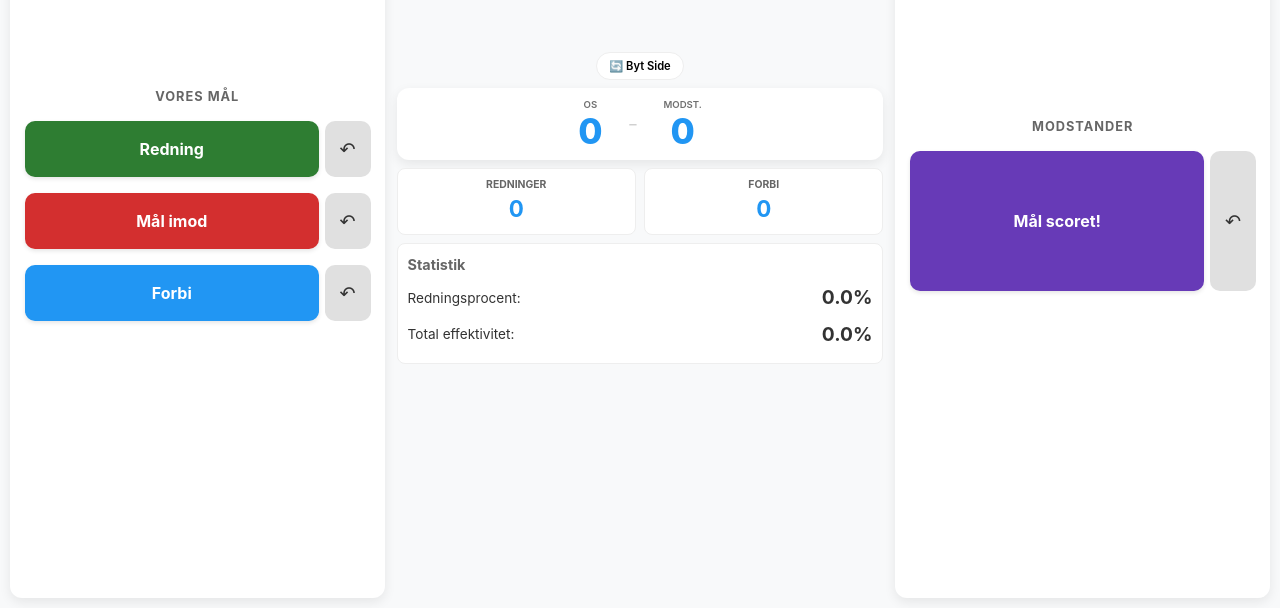
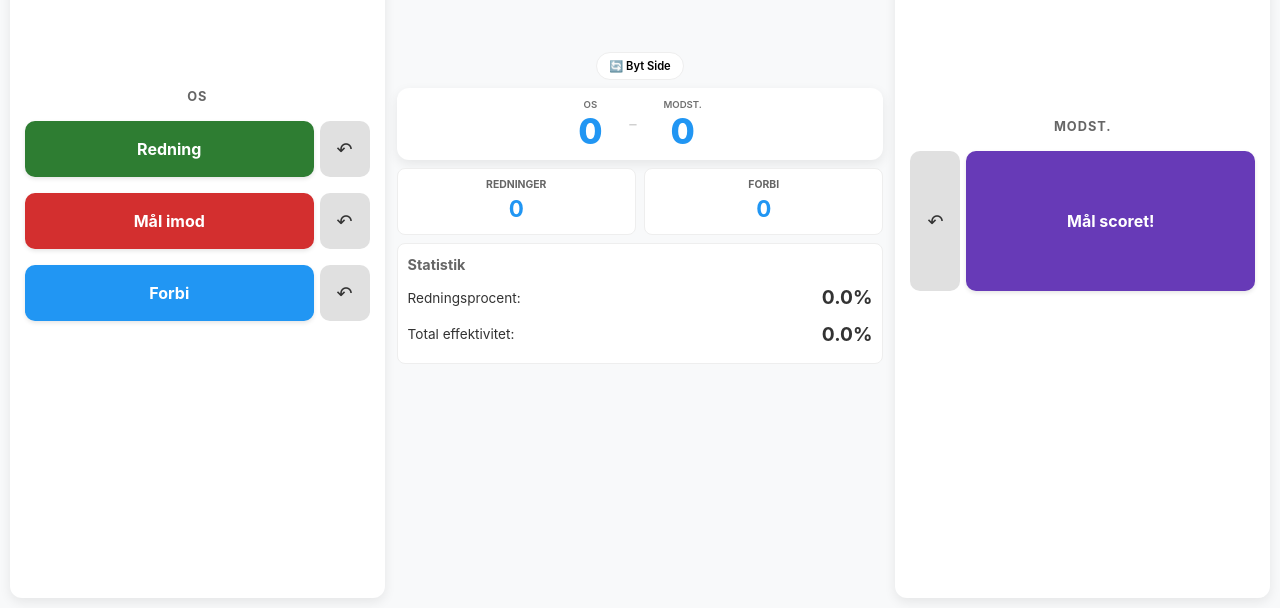
Before and after one commit to Kobogo/Handball, a React (Vite) app: page / in a window 1280 px wide. Shown: the part 192-800 px from the top of the page. Built offline with nearby package versions, Linux system fonts and the light colour scheme.

Commit message:
Update LandscapeTracker and Modal components to include team names and improve layout

```diff
--- a/src/App.tsx
+++ b/src/App.tsx
@@ -68,6 +68,8 @@ function App() {
       {/* 2. LANDSCAPE OVERLAY (Vises kun via CSS media query) */}
       <LandscapeTracker
         stats={stats}
+        homeTeam={matchInfo?.homeTeam || 'Os'}
+        awayTeam={matchInfo?.awayTeam || 'Modst.'}
         onAction={handleAction}
         onUndo={handleUndo}
         savePercentage={savePercentage}
--- a/src/components/LandscapeTracker.css
+++ b/src/components/LandscapeTracker.css
@@ -42,11 +42,34 @@
     /* Genbrug af globale knap-styles */
     .controls-grid {
         margin-bottom: 0;
+        display: flex !important;
+        align-items: stretch;
+    }
+
+    /* Venstre side: Behold normal rækkefølge (Undo til højre for knappen) */
+    .left-side-controls {
+        flex-direction: row;
+    }
+
+    /* Højre side: Vend rækkefølgen (Undo til venstre for knappen) */
+    .right-side-controls {
+        flex-direction: row-reverse;
     }
 
     .big-btn {
+        flex: 1;
         padding: 18px 10px !important;
         font-size: 1rem !important;
+        display: flex;
+        align-items: center;
+        justify-content: center;
+    }
+
+    .undo-small {
+        width: 50px;
+        display: flex;
+        align-items: center;
+        justify-content: center;
     }
 
     /* Gør 'Mål scoret' knappen ekstra tydelig */
@@ -87,6 +110,13 @@
         opacity: 0.7;
         margin-bottom: 2px;
         font-weight: 600;
+
+        /* Truncation logik */
+        max-width: 80px;           /* Juster denne bredde efter behov */
+        white-space: nowrap;       /* Forhindrer teksten i at hoppe ned på næste linje */
+        overflow: hidden;          /* Skjuler det overskydende tekst */
+        text-overflow: ellipsis;   /* Tilføjer '...' for enden */
+        text-align: center;
     }
 
     .score-number {
--- a/src/components/LandscapeTracker.tsx
+++ b/src/components/LandscapeTracker.tsx
@@ -10,17 +10,31 @@ interface Props {
     missed: number;
     teamGoals: number;
   };
+  homeTeam: string;
+  awayTeam: string;
   onAction: (action: Action) => void;
   onUndo: (action: Action) => void;
   savePercentage: number;
   totalEfficiency: number;
 }
 
-export const LandscapeTracker = ({ stats, onAction, onUndo, savePercentage, totalEfficiency }: Props) => {
+export const LandscapeTracker = ({
+  stats,
+  homeTeam,
+  awayTeam,
+  onAction,
+  onUndo,
+  savePercentage,
+  totalEfficiency
+}: Props) => {
   const [isFlipped, setIsFlipped] = useState(false);
 
-  const renderControl = (type: Action, label: string, className: string) => (
-    <div className="controls-grid">
+  // Hjælpefunktioner til navne logik
+  const getHomeLabel = () => homeTeam || 'Os';
+  const getAwayLabel = () => awayTeam || 'Modst.';
+
+  const renderControl = (type: Action, label: string, className: string, side: 'left' | 'right') => (
+    <div className={`controls-grid ${side}-side-controls`}>
       <button className={`btn big-btn ${className}`} onClick={() => onAction(type)}>
         {label}
       </button>
@@ -35,15 +49,15 @@ export const LandscapeTracker = ({ stats, onAction, onUndo, savePercentage, tota
 
       {/* VENSTRE SIDE */}
       <div className="side-panel">
-        <h3>{isFlipped ? 'Modstander' : 'Vores Mål'}</h3>
+        <h3>{isFlipped ? getAwayLabel() : getHomeLabel()}</h3>
         <div className="btn-group">
           {isFlipped ? (
-            renderControl('team_goal', 'Mål scoret!', 'team_goal')
+            renderControl('team_goal', 'Mål scoret!', 'team_goal', 'left')
           ) : (
             <>
-              {renderControl('save', 'Redning', 'save')}
-              {renderControl('goal', 'Mål imod', 'goal')}
-              {renderControl('miss', 'Forbi', 'miss')}
+              {renderControl('save', 'Redning', 'save', 'left')}
+              {renderControl('goal', 'Mål imod', 'goal', 'left')}
+              {renderControl('miss', 'Forbi', 'miss', 'left')}
             </>
           )}
         </div>
@@ -57,7 +71,7 @@ export const LandscapeTracker = ({ stats, onAction, onUndo, savePercentage, tota
 
         <div className="landscape-score-display">
           <div className="score-box">
-            <span className="score-label">{isFlipped ? 'Modst.' : 'Os'}</span>
+            <span className="score-label">{isFlipped ? getAwayLabel() : getHomeLabel()}</span>
             <span className="score-number">
               {isFlipped ? (stats.goals || 0) : (stats.teamGoals || 0)}
             </span>
@@ -66,13 +80,14 @@ export const LandscapeTracker = ({ stats, onAction, onUndo, savePercentage, tota
           <div className="score-separator">-</div>
 
           <div className="score-box">
-            <span className="score-label">{isFlipped ? 'Os' : 'Modst.'}</span>
+            <span className="score-label">{isFlipped ? getHomeLabel() : getAwayLabel()}</span>
             <span className="score-number">
               {isFlipped ? (stats.teamGoals || 0) : (stats.goals || 0)}
             </span>
           </div>
         </div>
 
+        {/* ... resten af koden (stats-row og results-wrapper) er uændret ... */}
         <div className="landscape-stats-row">
           <div className="stat-item">
             <p>Redninger</p>
@@ -91,15 +106,15 @@ export const LandscapeTracker = ({ stats, onAction, onUndo, savePercentage, tota
 
       {/* HØJRE SIDE */}
       <div className="side-panel">
-        <h3>{isFlipped ? 'Vores Mål' : 'Modstander'}</h3>
+        <h3>{isFlipped ? getHomeLabel() : getAwayLabel()}</h3>
         <div className="btn-group">
           {!isFlipped ? (
-            renderControl('team_goal', 'Mål scoret!', 'team_goal')
+            renderControl('team_goal', 'Mål scoret!', 'team_goal', 'right')
           ) : (
             <>
-              {renderControl('save', 'Redning', 'save')}
-              {renderControl('goal', 'Mål imod', 'goal')}
-              {renderControl('miss', 'Forbi', 'miss')}
+              {renderControl('save', 'Redning', 'save', 'right')}
+              {renderControl('goal', 'Mål imod', 'goal', 'right')}
+              {renderControl('miss', 'Forbi', 'miss', 'right')}
             </>
           )}
         </div>
--- a/src/components/Modal.tsx
+++ b/src/components/Modal.tsx
@@ -9,7 +9,7 @@ interface ModalProps {
 
 export const Modal = ({ onClose, onStartMatch, onQuickReset }: ModalProps) => {
   const [league, setLeague] = useState<League>('');
-  const [homeTeam, setHomeTeam] = useState('');
+  const [homeTeam, setHomeTeam] = useState('Team Ramsø');
   const [awayTeam, setAwayTeam] = useState('');
 
   const isFormValid = league !== '' && homeTeam.trim() !== '' && awayTeam.trim() !== '';
```
